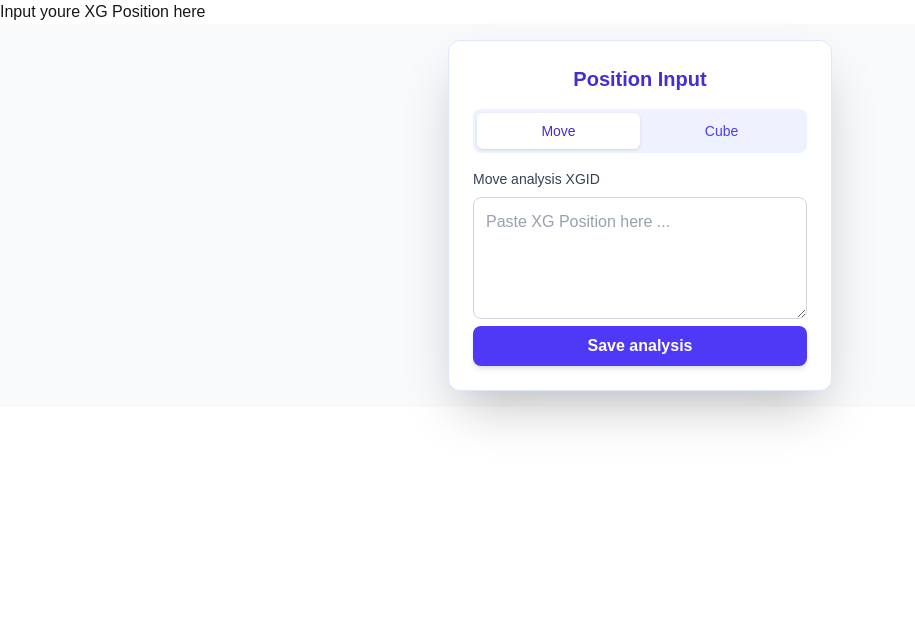
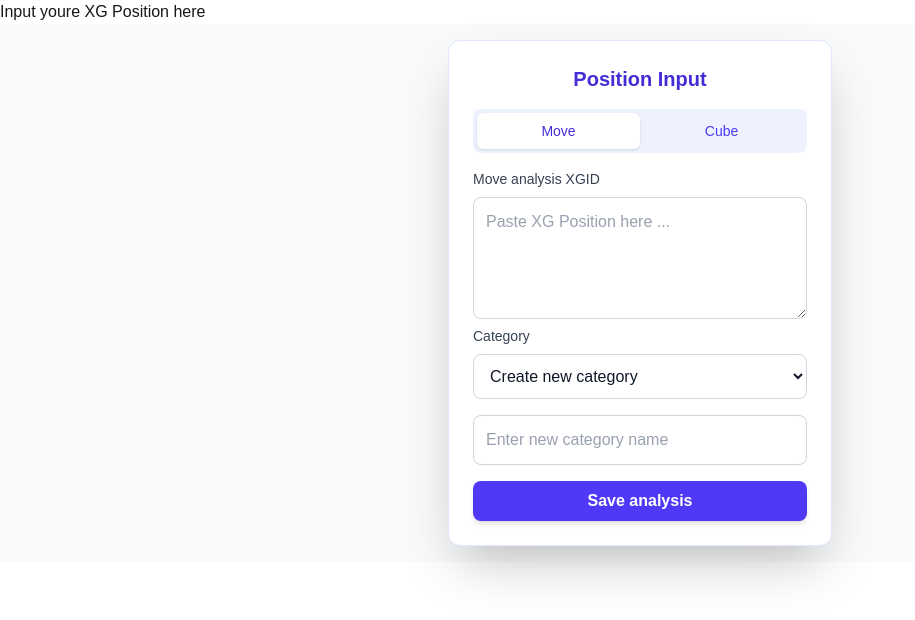
Before and after one commit to marcobaass/bg-gym, a Next.js app: page /parser in a window 1280 px wide. Shown: the top 620 px of the page, without its empty margins (0-915 px from the left). Built offline with nearby package versions, Linux system fonts and the light colour scheme.

Commit message:
implementing saving positions in user created categorys

```diff
--- a/app/board/_hooks/useBoardSubmitCubeDecision.ts
+++ b/app/board/_hooks/useBoardSubmitCubeDecision.ts
@@ -81,7 +81,7 @@ export default function useBoardSubmitCubeDecision({
         dispatch({ type: "ADD_SCORE", score: pointsForDecision })
 
         const rows: CubeOptionRow[] = summary.options
-          .map((opt, index) => {
+          .map((opt) => {
             const equityDiff = Math.abs(bestEquity - opt.equity);
             return {
               label: opt.decision,
--- a/app/board/page.tsx
+++ b/app/board/page.tsx
@@ -9,7 +9,7 @@ import { useState, useEffect, useReducer } from 'react'
 import { compareWithBestMoves } from '@/utils/compareBestMoves-utils';
 import ResultsModal from '@/components/ResultsModal';
 import { pointsFromEquityDiff } from '@/utils/scoring-utils';
-import { buildCubeDecisionsSummary } from '@/utils/cubeDecision-utils';
+import { loadUserLibrary } from '@/utils/userLibrary';
 
 import useBoardDestinationClick from './_hooks/useBoardDestinationClick';
 
@@ -29,19 +29,8 @@ const cubeDecisions: CubeDecision[] = [
 export default function Board({}) {
 
   const [positionData] = useState<Position[]>(() => {
-    try {
-      const showListString = localStorage.getItem("showList");
-      if (showListString) {
-        const parsedData: Position[] = JSON.parse(showListString)
-        return parsedData
-      } else {
-        console.log("No 'showList' data found in localStorage.");
-        return []
-      }
-    } catch(error) {
-      console.error("Error accessing or parsing localStorage data:", error);
-      return []
-    }
+    const userLibrary = loadUserLibrary();
+    return userLibrary.library.flatMap((category) => category.positions);
   });
 
   const [currentPositionIndex, setCurrentPositionIndex] = useState(0)
--- a/app/parser/page.tsx
+++ b/app/parser/page.tsx
@@ -3,7 +3,7 @@
 import ParserInput from '@/components/ParserInput'
 import React from 'react'
 
-type Props = {}
+type Props = object
 
 export default function page({}: Props) {
   return (
--- a/components/ParserInput.tsx
+++ b/components/ParserInput.tsx
@@ -1,5 +1,8 @@
+import { getLastCategoryId, isCategoryNameTaken, loadUserLibrary, saveUserLibrary, setLastCategoryId } from '@/utils/userLibrary';
 import { createBoardStateFromXgid } from '@/utils/xgid-parser';
 import React, { useState } from 'react'
+
+const SENTINEL = "__CREATE_NEW_CATEGORY__"
 
 
 export default function ParserInput() {
@@ -8,6 +11,19 @@ export default function ParserInput() {
   const[error, setError] = useState("")
   const [success, setSuccess] = useState("")
   const [activeTab, setActiveTab] = useState('Move')
+
+  const [categoryId, setCategoryId] = useState(() => {
+    if (typeof window === "undefined") return SENTINEL
+    const lastId = getLastCategoryId()
+    const initialFolders = loadUserLibrary().library
+    const exists = lastId ? initialFolders.find((folder) => folder.category.id === lastId) : null
+    return exists ? exists.category.id : SENTINEL
+  })
+
+  const [newCategoryName, setNewCategoryName] = useState("")
+
+  const folders = loadUserLibrary().library
+  const sortedFolders = [...folders].sort((a, b) => a.category.name.localeCompare(b.category.name))
 
   const handleSubmit = (e: React.FormEvent) => {
     e.preventDefault();
@@ -34,15 +50,42 @@ export default function ParserInput() {
         return
       }
 
-      console.log(positionData)
       if (positionData.analysisType === 'Cube' || positionData.analysisType === 'Move') {
-        console.log('Success');
+        const userLibrary = loadUserLibrary()
+        if (categoryId === SENTINEL) {
+          const newCategoryNameTrimmed: string = newCategoryName.trim()
+          if (newCategoryNameTrimmed.length === 0) {
+            setError("Category name cannot be empty")
+            return
+          }
+          if (isCategoryNameTaken(userLibrary.library.map(category => category.category), newCategoryNameTrimmed)) {
+            setError("Category name already taken")
+            return
+          }
 
-        let showList = [];
-        const show = positionData;
-        showList.push(show);
-        showList = showList.concat(JSON.parse(localStorage.getItem('showList')||'[]'));
-        localStorage.setItem("showList", JSON.stringify(showList));
+          const newId = crypto.randomUUID()
+          userLibrary.library.push({
+            category: {
+              id: newId,
+              name: newCategoryNameTrimmed,
+            },
+            positions: [positionData],
+          })
+          setLastCategoryId(newId)
+          saveUserLibrary(userLibrary)
+          setNewCategoryName("")
+          setCategoryId(newId)
+        } else {
+          const category = userLibrary.library.find((category) => category.category.id === categoryId)
+          if (category) {
+            category.positions.push(positionData)
+            setLastCategoryId(categoryId)
+            saveUserLibrary(userLibrary)
+          } else {
+            setError("Category not found")
+            return
+          }
+        }
 
         setXgidValue("")
         setError("")
@@ -123,6 +166,26 @@ export default function ParserInput() {
                 placeholder="Paste XG Position here ..."
               ></textarea>
 
+              {/* Dropdown for category selection */}
+              <label htmlFor="categorySelect">
+                <span className="block mb-2 text-sm font-medium text-gray-700">
+                  Category
+                </span>
+              </label>
+              <select id="categorySelect" className="w-full border border-gray-300 p-3 rounded-lg text-gray-900 placeholder-gray-400 focus:ring-2 focus:outline-none transition duration-150 ease-in-out mb-4 focus:ring-indigo-500 focus:border-indigo-500" value={categoryId} onChange={(e) => setCategoryId(e.target.value)}>
+                <option value={SENTINEL}>Create new category</option>
+                {sortedFolders.map((category) => {
+                  return (
+                    <option key={category.category.id} value={category.category.id}>
+                      {category.category.name}
+                    </option>
+                  )
+                })}
+              </select>
+              {categoryId === SENTINEL && (
+                <input type="text" value={newCategoryName} onChange={(e) => setNewCategoryName(e.target.value)} className="w-full border border-gray-300 p-3 rounded-lg text-gray-900 placeholder-gray-400 focus:ring-2 focus:outline-none transition duration-150 ease-in-out mb-4 focus:ring-indigo-500 focus:border-indigo-500" placeholder="Enter new category name" />
+              )}
+
               {error && (
                 <p className="text-red-600 text-sm mt-2">{error}</p>
               )}
--- a/components/ResultsModal.tsx
+++ b/components/ResultsModal.tsx
@@ -1,4 +1,3 @@
-import React, { useState } from 'react'
 import { Move, CubeOptionRow, BestCubeAction } from '@/types/board';
 import { Position } from '@/types/board';
 
--- a/components/board/trainer/CubeDecisionButtons.tsx
+++ b/components/board/trainer/CubeDecisionButtons.tsx
@@ -1,5 +1,5 @@
 import clsx from "clsx";
-import { Color, Position } from "@/types/board";
+import { Color } from "@/types/board";
 import { CubeDecision } from "@/types/board";
 
 
--- a/types/board.ts
+++ b/types/board.ts
@@ -46,6 +46,30 @@ export interface BestCubeAction {
   bestAction: string;
 }
 
+export type CubeDecision =
+  | 'No Double'
+  | 'Double/Take'
+  | 'Double/Pass'
+  | 'Too good to double';
+
+export interface ParsedCubeDecisionOption {
+  decision: CubeDecision;
+  equity: number;
+}
+
+export interface ParsedCubeDecisionSummary {
+  bestDecision: CubeDecision;
+  options: ParsedCubeDecisionOption[];
+}
+
+export type CubeOptionRow = {
+  rank?: number;
+  label: string;
+  equity: number;
+  equityDiff: number;
+  isUserOption: boolean;
+}
+
 export interface Position {
   analysisType: string;
   barWhite: number;
@@ -67,34 +91,16 @@ export interface Position {
   blackOff: number;
 }
 
-export type CubeDecision =
-  | 'No Double'
-  | 'Double/Take'
-  | 'Double/Pass'
-  | 'Too good to double';
-
-export interface ParsedCubeDecisionOption {
-  decision: CubeDecision;
-  equity: number;
+export interface Category {
+  name: string;
+  id: string;
 }
 
-export interface ParsedCubeDecisionSummary {
-  bestDecision: CubeDecision;
-  options: ParsedCubeDecisionOption[];
+export interface PositionCategory {
+  positions: Position[];
+  category: Category;
 }
 
-type CubeResult = {
-  bestDecision: CubeDecision;
-  userDecision: CubeDecision;
-  bestEquity: number;
-  userEquity: number;
-  points: number;
-};
-
-export type CubeOptionRow = {
-  rank?: number;
-  label: string;
-  equity: number;
-  equityDiff: number;
-  isUserOption: boolean;
+export type UserLibrary = {
+  library: PositionCategory[];
 }
--- /dev/null
+++ b/utils/userLibrary.ts
@@ -0,0 +1,74 @@
+import { Category, UserLibrary } from "@/types/board";
+
+export function isCategoryNameTaken(userCategories: Category[], name: string) {
+    const inputName = name.toLowerCase().trim();
+
+    if (inputName.length === 0) {
+        return true;
+    }
+
+    if (userCategories.some(category => category.name.toLowerCase().trim() === inputName)) {
+        return true;
+    } else {
+        return false;
+    }
+}
+
+export function loadUserLibrary(): UserLibrary {
+    if (typeof window === "undefined") return { library: [] };
+    const rawUserLibrary = localStorage.getItem('UserLibrary');
+
+    if (rawUserLibrary === null || rawUserLibrary === "") {
+        return {
+            library: [],
+        };
+    }
+
+    try {
+        const userLibrary: unknown = JSON.parse(rawUserLibrary);
+
+        if(
+            typeof userLibrary !== "object" ||
+            userLibrary === null ||
+            Array.isArray(userLibrary)
+        ) {
+            return { library: [] };
+        }
+
+        const maybeLibrary = (userLibrary as Record<string, unknown>).library;
+        if (!Array.isArray(maybeLibrary)) {
+            return { library: [] };
+        }
+
+        return { library: maybeLibrary as UserLibrary["library"] };
+    } catch (error) {
+        console.error('Error loading user library:', error);
+        return { library: [] };
+    }
+}
+
+export function saveUserLibrary(userLibrary: UserLibrary): void {
+    if (typeof window === "undefined") return;
+    localStorage.setItem("UserLibrary", JSON.stringify(userLibrary));
+}
+
+const LAST_CATEGORY_STORAGE_KEY = "lastCategoryId";
+
+export function getLastCategoryId(): string | null {
+    if (typeof window === "undefined") return null;
+    const lastCategoryId = localStorage.getItem(LAST_CATEGORY_STORAGE_KEY);
+    if (lastCategoryId === null || lastCategoryId === "") {
+        return null;
+    }
+    return lastCategoryId;
+}
+
+export function setLastCategoryId(categoryId: string): void {
+    if (typeof window === "undefined") return;
+    localStorage.setItem(LAST_CATEGORY_STORAGE_KEY, categoryId);
+}
+
+export function clearLastCategoryId(): void {
+    if (typeof window === "undefined") return;
+    localStorage.removeItem(LAST_CATEGORY_STORAGE_KEY);
+}
```
Also changed, not shown: 1 other file (tests, documents, lock files or other folders).
